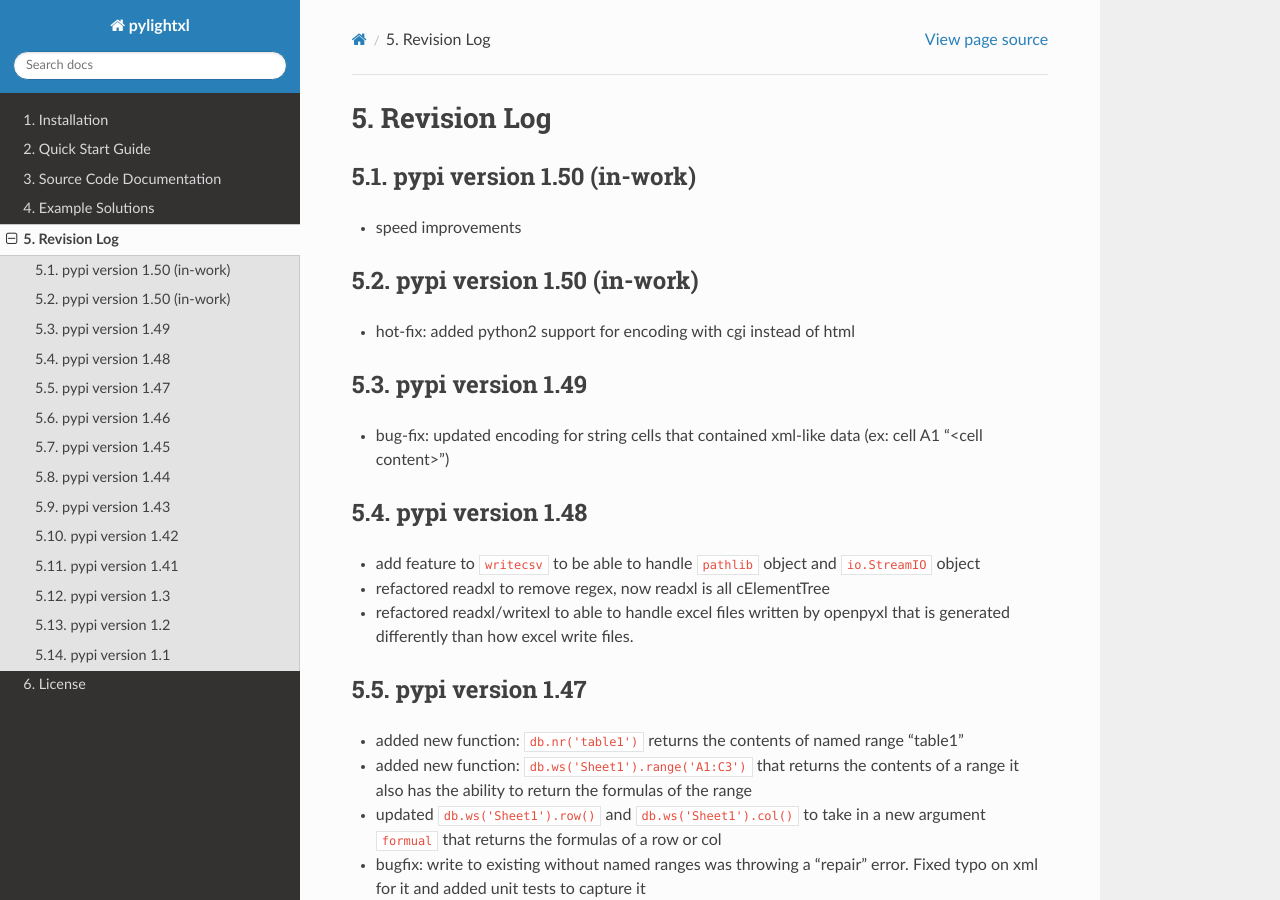
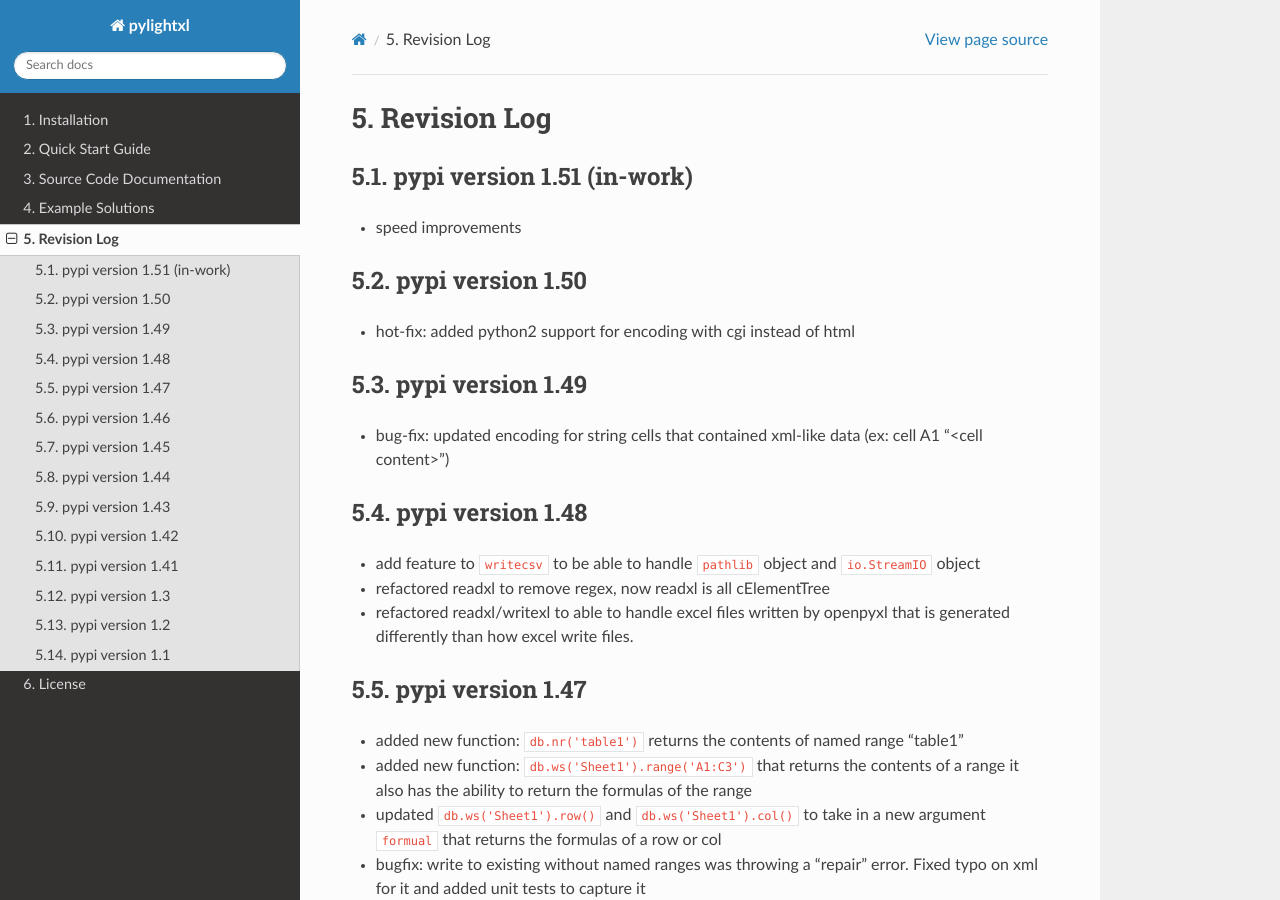
Before and after one commit to PydPiper/pylightxl, a Sphinx documentation site: the page built from doc/source/revlog.rst, in a window 1280 px wide and 900 px high. Built offline with Sphinx 7.4.7 and the Read the Docs theme 2.0.0, drawn with Linux system fonts in a browser that asks for light colours.

Commit message:
update docs rev log

```diff
--- a/doc/source/revlog.rst
+++ b/doc/source/revlog.rst
@@ -1,12 +1,12 @@
 Revision Log
 ============
 
-pypi version 1.50 (in-work)
+pypi version 1.51 (in-work)
 ---------------------------
 - speed improvements
 
-pypi version 1.50 (in-work)
----------------------------
+pypi version 1.50
+-----------------
 - hot-fix: added python2 support for encoding with cgi instead of html
 
 pypi version 1.49
```
